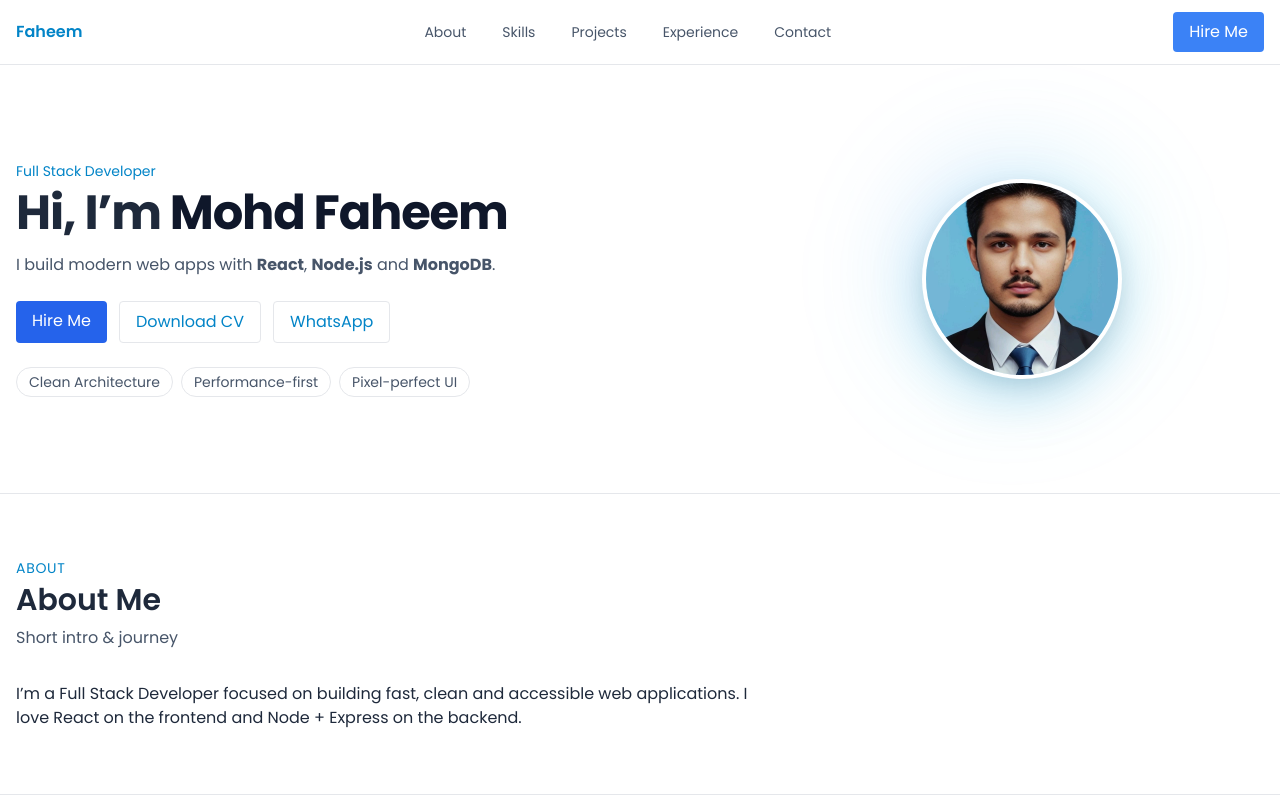
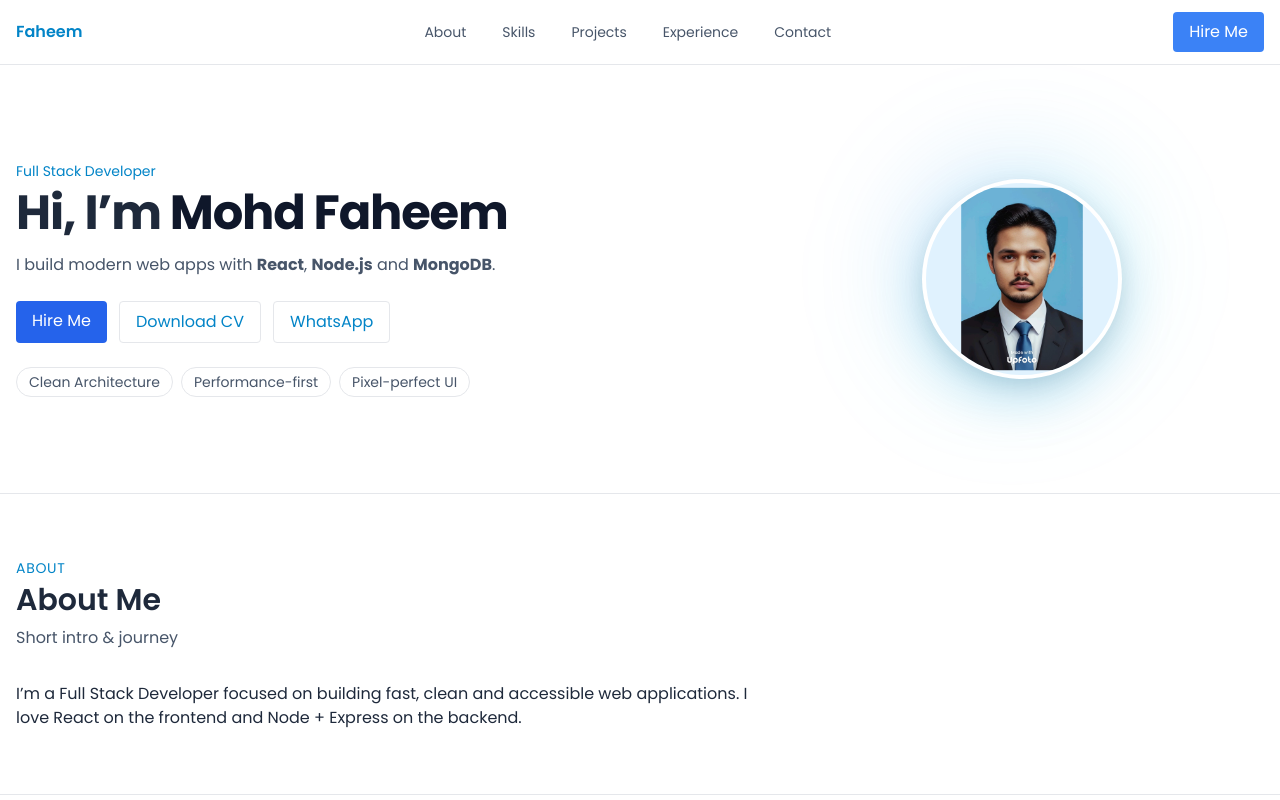
Before and after one commit to mr-faheem/faheem.portfolio, a React (Vite) app: page / in a window 1280 px wide. Shown: the top 800 px of the page. Built offline with nearby package versions, Linux system fonts and the light colour scheme.

Commit message:
Fix hero avatar fit: object-contain + scale for GH Pages

```diff
--- a/src/sections/Hero/index.jsx
+++ b/src/sections/Hero/index.jsx
@@ -1,6 +1,5 @@
 import React from "react";
-// Hero/index.jsx  ->  src/sections/Hero/index.jsx
-// Image is at     ->  src/assets/images/profile.jpg
+// NOTE: path is relative to this file
 import avatar from "../../assets/images/profile.jpg";
 
 export default function Hero() {
@@ -14,15 +13,19 @@ export default function Hero() {
             Hi, I’m <span className="text-slate-900">Mohd Faheem</span>
           </h1>
           <p className="mt-4 max-w-2xl text-slate-600">
-            I build modern web apps with <strong>React</strong>, <strong>Node.js</strong> and <strong>MongoDB</strong>.
+            I build modern web apps with <strong>React</strong>,{" "}
+            <strong>Node.js</strong> and <strong>MongoDB</strong>.
           </p>
 
           <div className="mt-6 flex flex-wrap gap-3">
-            <a href="#contact" className="px-4 py-2 rounded bg-blue-600 text-white hover:bg-blue-700 transition">
+            <a
+              href="#contact"
+              className="px-4 py-2 rounded bg-blue-600 text-white hover:bg-blue-700 transition"
+            >
               Hire Me
             </a>
 
-            {/* CV kept in /public so relative URL works on GH Pages */}
+            {/* CV is in /public so relative url works on GH Pages */}
             <a
               href="Faheem_Resume_2025.pdf"
               target="_blank"
@@ -52,6 +55,7 @@ export default function Hero() {
         {/* Right: avatar with glow */}
         <div className="justify-self-center">
           <div className="relative">
+            {/* soft glow/halo */}
             <div
               className="absolute inset-0 -z-10 rounded-full
                          bg-gradient-to-br from-blue-500/25 via-cyan-400/15 to-transparent
@@ -63,10 +67,12 @@ export default function Hero() {
                          ring-4 ring-white bg-sky-100
                          shadow-[0_18px_55px_rgba(2,132,199,.28),0_8px_24px_rgba(0,0,0,.12)]"
             >
+              {/* KEY: contain + slight scale-down so hair/shoulders dikhein */}
               <img
                 src={avatar}
                 alt="Mohd Faheem"
-                className="h-full w-full object-cover object-center select-none pointer-events-none"
+                className="h-full w-full object-contain object-center select-none pointer-events-none
+                           scale-90 md:scale-95"
               />
             </div>
           </div>
```
